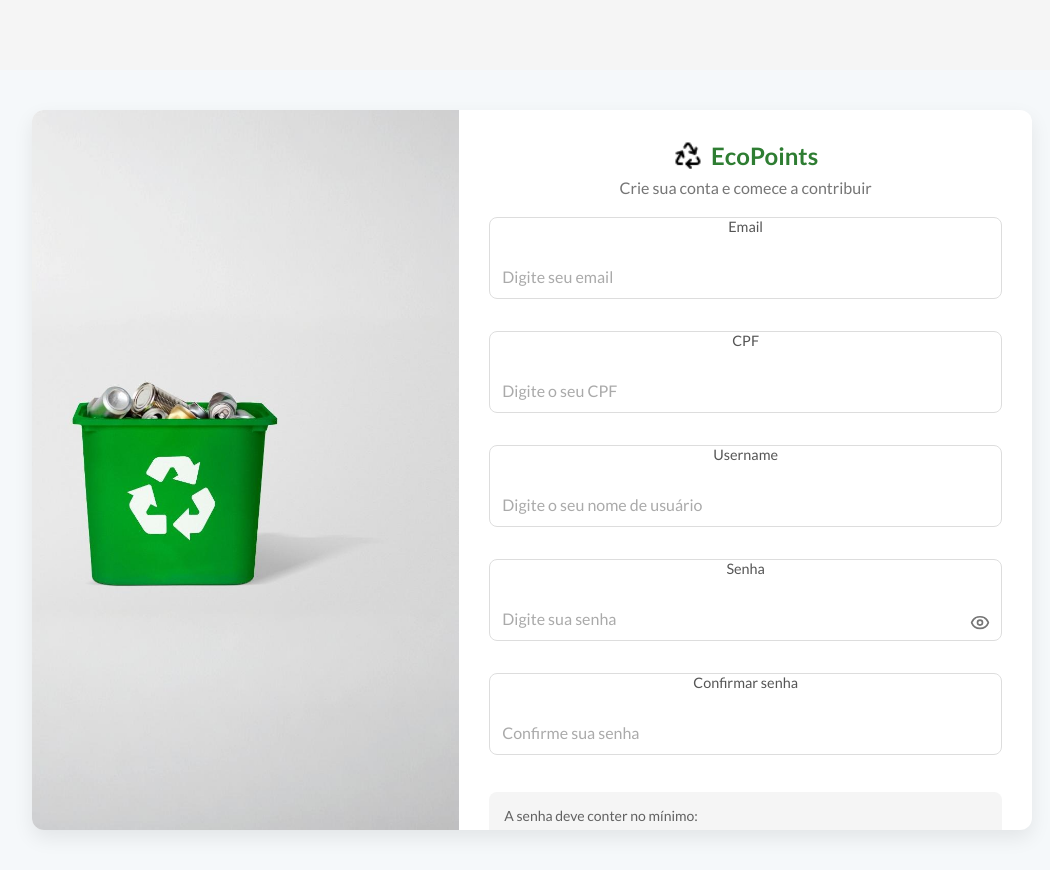
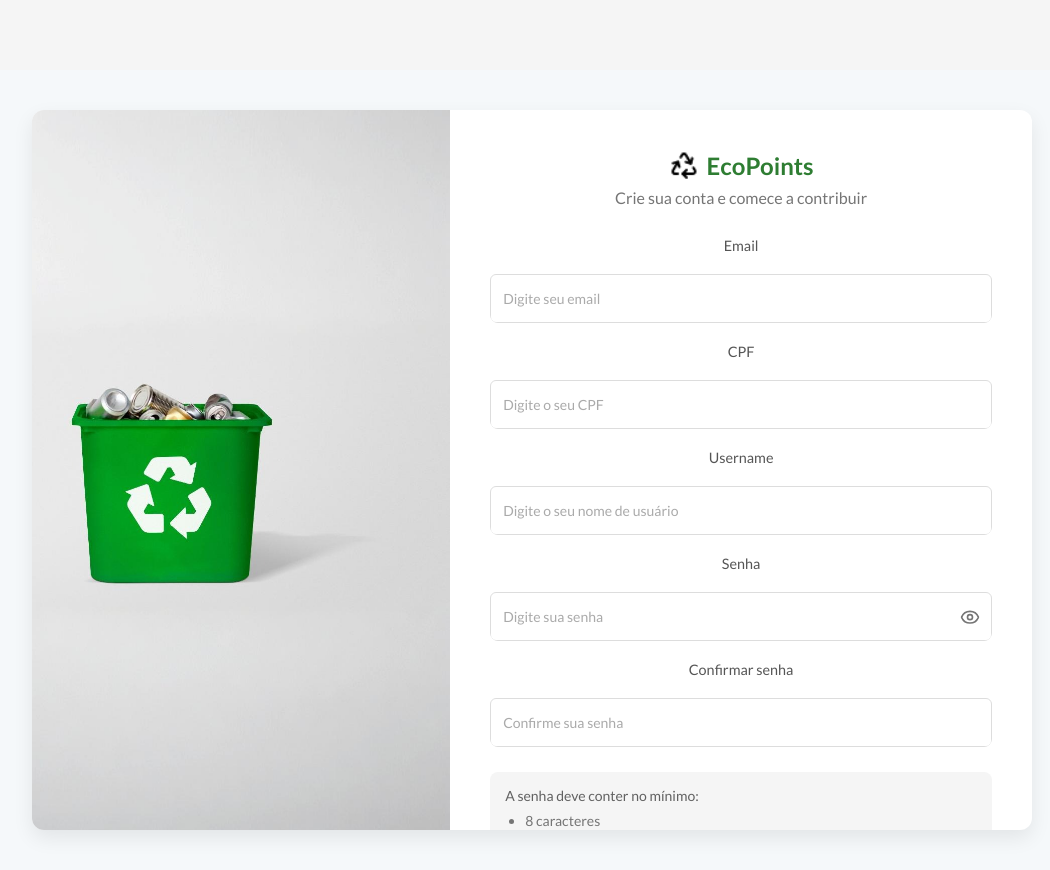
Before and after one commit to leonardodesaboia/Cerberus-Desktop, a React (Vite) app: page /register in a window 1280 px wide. Shown: the whole page, without its empty margins (108-1158 px from the left). Built offline with nearby package versions, Linux system fonts and the light colour scheme.

Commit message:
Login/register feitos

```diff
--- a/src/components/Navbar.jsx
+++ b/src/components/Navbar.jsx
@@ -16,6 +16,25 @@ const Navbar = () => {
     return () => window.removeEventListener("scroll", handleScroll);
   }, []);
 
+  // forcei os estilos nn estava pegando pleo css
+  const buttonStyle = {
+    background: "#118B01",
+    color: "white",
+    padding: "0.5rem 1.5rem",
+    borderRadius: "9999px",
+    transition: "background-color 0.3s",
+    border: "none",
+    cursor: "pointer"
+  };
+
+  // hover (aplicado via JavaScript)
+  const handleMouseEnter = (e) => {
+    e.currentTarget.style.background = "#174204";
+  };
+  const handleMouseLeave = (e) => {
+    e.currentTarget.style.background = "#118B01";
+  };
+
   return (
     <nav className={`navbar ${scrolled ? "scrolled" : ""}`}>
       <div className="navbar-container">
@@ -28,7 +47,13 @@ const Navbar = () => {
           <div className="navbar-links">
             <a href="#como-funciona" className="navbar-link">Como Funciona</a>
             <Link to="/login">
-              <button className="navbar-button-landing">Entrar</button>
+              <button
+                style={buttonStyle}
+                onMouseEnter={handleMouseEnter}
+                onMouseLeave={handleMouseLeave}
+              >
+                Entrar
+              </button>
             </Link>
           </div>
 
@@ -42,7 +67,13 @@ const Navbar = () => {
         <div className="navbar-mobile-links">
           <a href="#como-funciona" className="navbar-link">Como Funciona</a>
           <Link to="/login">
-            <button className="navbar-button-landing">Entrar</button>
+            <button
+              style={buttonStyle}
+              onMouseEnter={handleMouseEnter}
+              onMouseLeave={handleMouseLeave}
+            >
+              Entrar
+            </button>
           </Link>
         </div>
       </div>
--- a/src/pages/Login.jsx
+++ b/src/pages/Login.jsx
@@ -161,11 +161,11 @@ function Login() {
                                 placeholder="Digite sua senha"
                                 disabled={isLoading}
                             />
-                            <span className="showPass" onClick={handlePassword}>
+                            <span className="showPass-login" onClick={handlePassword}>
                                 {isShow ? <EyeOff size={20}/> : <Eye size={20}/>}
                             </span>
                             <div className="login-register-link">
-                            Esqueceu a senha? <a href="/emailSend">Redefina aqui</a>
+                             <a href="/emailSend">Esqueceu a senha?</a>
                         </div>
                         </div>
 
--- a/src/styles/Login.css
+++ b/src/styles/Login.css
@@ -20,11 +20,11 @@
 .login-image-container {
   flex: 1;
   background-image: url(../../public/lixo1.jpeg);
-  /* background-position: cent; */
   background-size: cover;
   background-repeat: no-repeat;
   padding: 4rem;
 }
+
 .login-image {
   max-width: 100%;
   max-height: 100%;
@@ -69,18 +69,47 @@
   gap: 20px;
 }
 
+/* Remover borda e padding do container do input */
+.login-form .input-container,
+.login-form .form-group,
+.login-form .input-wrapper {
+  border: none !important;
+  padding: 0 !important;
+  margin: 0 !important;
+  background: transparent !important;
+  box-shadow: none !important;
+}
+
+/* Estilizar apenas o input real */
+.login-form input {
+  height: 70px;
+  padding: 15px 12px;
+  font-size: 14px;
+  border: 1px solid #ddd;
+  border-radius: 6px;
+  width: 100%;
+}
+
+/* Ajustar o espaçamento do label */
+.login-form label {
+  margin-bottom: 5px;
+  display: block;
+  font-size: 14px;
+  color: #333;
+}
+
 .password-container {
   position: relative;
 }
 
-/* .showPass {
+.showPass-login {
   position: absolute;
   right: 12px;
-  top: 50%;
-  transform: translateY(-45%);
+  top: 30%;
+  transform: translateY(60%);
   cursor: pointer;
   color: #757575;
-} */
+}
 
 .login-button {
   background-color: #2e7d32;
@@ -124,15 +153,14 @@
 .error-message {
   background-color: #ffebee;
   color: #c62828;
-  padding: 12px;
+  padding: 5px;
   border-radius: 8px;
-  margin-bottom: 20px;
+  margin-bottom: 10px;
   text-align: center;
 }
 
-/* Media query para dispositivos móveis */
 @media (max-width: 768px) {
-  .login-image-container{
+  .login-image-container {
     display: none;
   }
 
--- a/src/styles/Navbar.css
+++ b/src/styles/Navbar.css
@@ -86,7 +86,7 @@
   color: #86C26D;
 }
 
-.navbar-button-landing {
+/* .navbar-button-landing {
   background: #118B01;
   color: white;
   padding: 0.5rem 1.5rem;
@@ -96,9 +96,9 @@
   cursor: pointer;
 }
 
-.navbar-button:hover {
+.navbar-button-landing:hover {
   background: #174204;
-}
+} */
 
 /* responsividade */
 @media (min-width: 768px) {
--- a/src/styles/Register.css
+++ b/src/styles/Register.css
@@ -18,25 +18,20 @@
 }
 
 .register-image-container {
-
-    flex: 1;
-    background-image: url(../../public/lixo2.jpeg);
-    background-position: left;
-    background-size: cover;
-    background-repeat: no-repeat;
-    /* padding: 4rem; */
-
+  flex: 1;
+  background-image: url(../../public/lixo2.jpeg);
+  background-position: left;
+  background-size: cover;
+  background-repeat: no-repeat;
 }
 
 .register-image {
-  max-width: 100%;
-  max-height: 100%;
-  object-fit: contain;
+  display: none;
 }
 
 .register-form-section {
   flex: 1.2;
-  padding: 30px;
+  padding: 40px;
   display: flex;
   flex-direction: column;
   overflow-y: auto;
@@ -44,7 +39,7 @@
 }
 
 .register-header {
-  margin-bottom: 20px;
+  margin-bottom: 30px;
   text-align: center;
 }
 
@@ -68,10 +63,40 @@
   margin-right: 10px;
 }
 
+/* Alinhando com o estilo do login para inputs */
 .register-form {
   display: flex;
   flex-direction: column;
-  gap: 16px;
+  gap: 20px;
+}
+
+/* Remover borda e padding do container do input */
+.register-form .input-container,
+.register-form .form-group,
+.register-form .input-wrapper {
+  border: none !important;
+  padding: 0 !important;
+  margin: 0 !important;
+  background: transparent !important;
+  box-shadow: none !important;
+}
+
+/* Estilizar apenas o input real */
+.register-form input {
+  height: 70px;
+  padding: 15px 12px;
+  font-size: 14px;
+  border: 1px solid #ddd;
+  border-radius: 6px;
+  width: 100%;
+}
+
+/* Ajustar o espaçamento do label */
+.register-form label {
+  margin-bottom: 5px;
+  display: block;
+  font-size: 14px;
+  color: #333;
 }
 
 .password-container {
@@ -82,7 +107,7 @@
   position: absolute;
   right: 12px;
   top: 50%;
-  transform: translateY(20%);
+  transform: translateY(40%);
   cursor: pointer;
   color: #757575;
 }
@@ -188,6 +213,6 @@
   }
 
   .register-form-section {
-    padding: 20px;
+    padding: 30px 20px;
   }
 }
```
